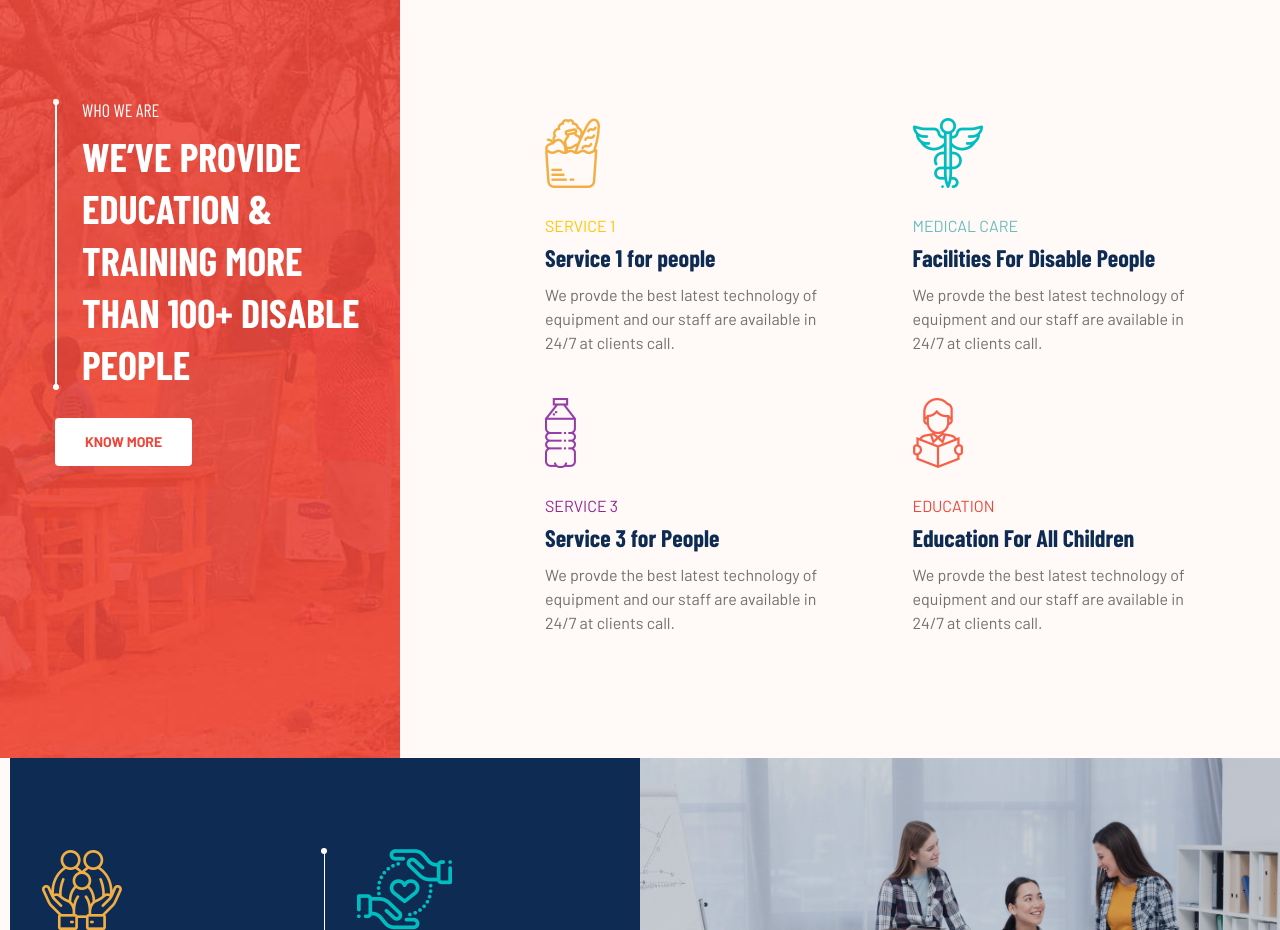
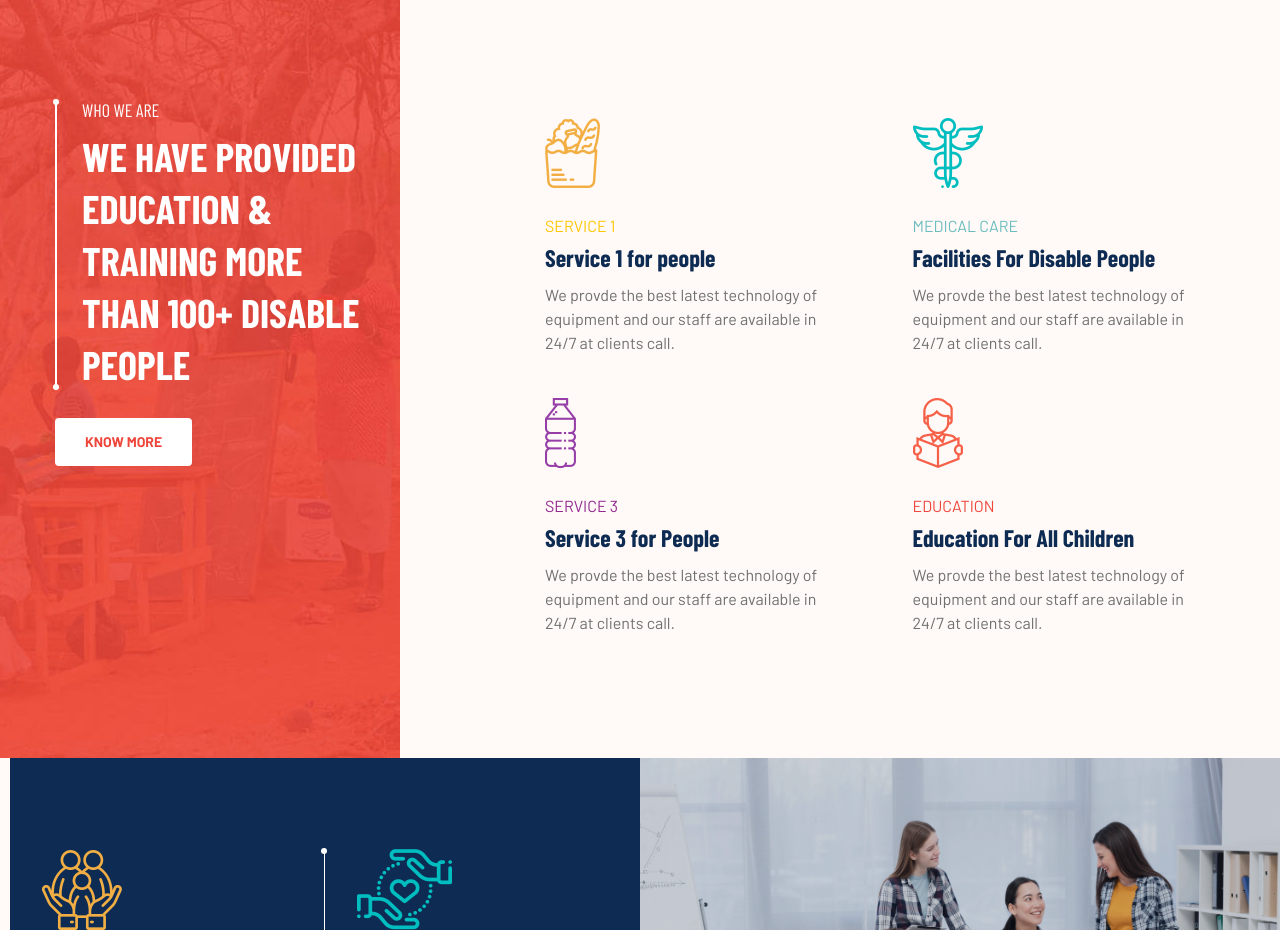
Before and after one commit to karandhole/pcmcdivyangbhavan, a plain HTML site: page index.html in a window 1280 px wide. Shown: the part 882-1812 px from the top of the page. Drawn offline with nearby package versions, Linux system fonts and the light colour scheme; files whose address does not match are found by name; a web font is replaced by a local one.

Commit message:
Update index.html

```diff
--- a/index.html
+++ b/index.html
@@ -282,7 +282,7 @@
                     <div class="section-header style-2 text-left">
                         <div class="sh-top">
                             <h6 class="cate">WHO WE ARE</h6>
-                            <h3 class="title text-uppercase">We’ve Provide Education & Training More Than 100+ Disable People</h3>
+                            <h3 class="title text-uppercase">We have provided Education & Training More Than 100+ Disable People</h3>
                         </div>
                         <div class="sh-bottom">
                             <p>
```
